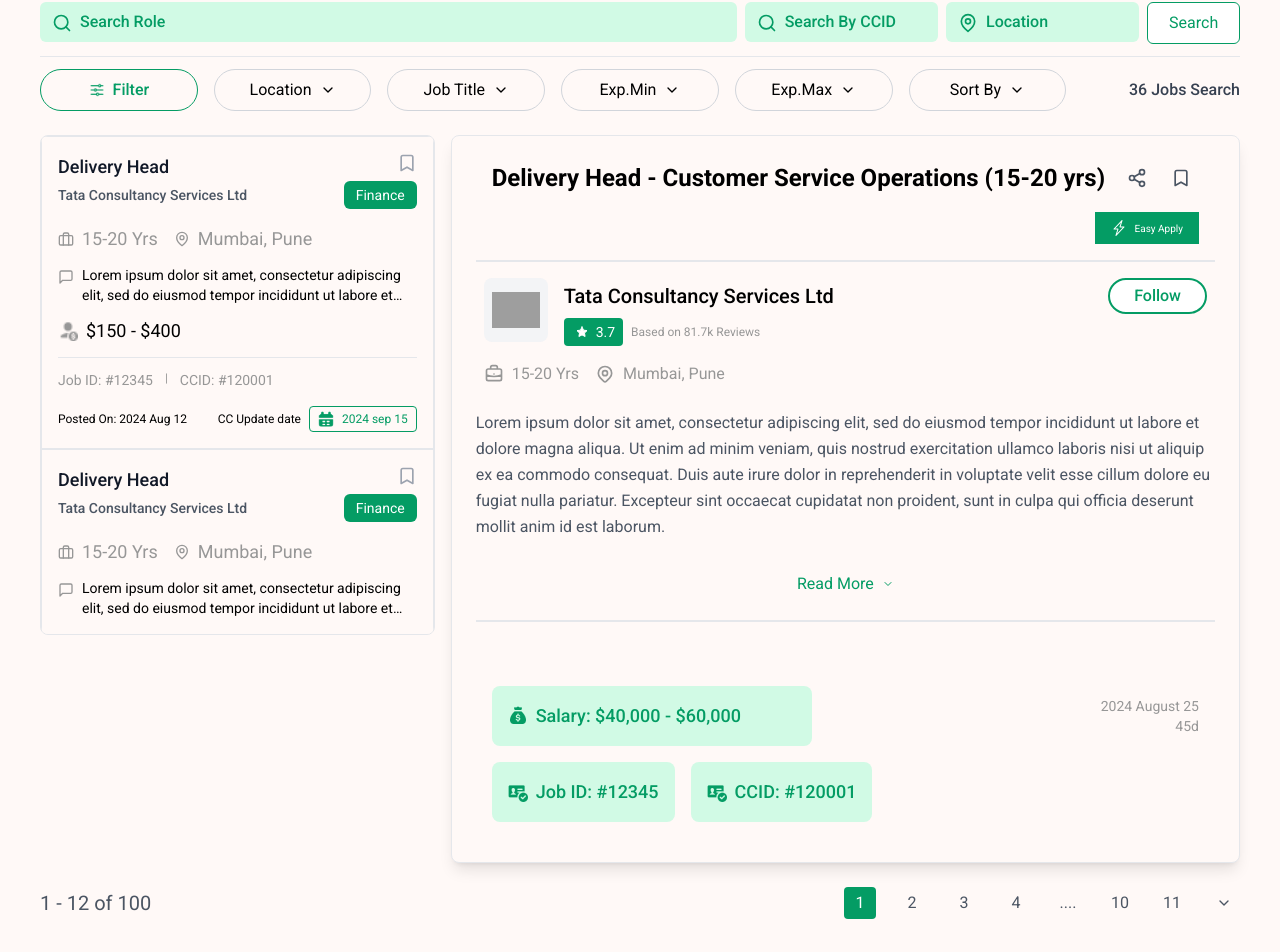
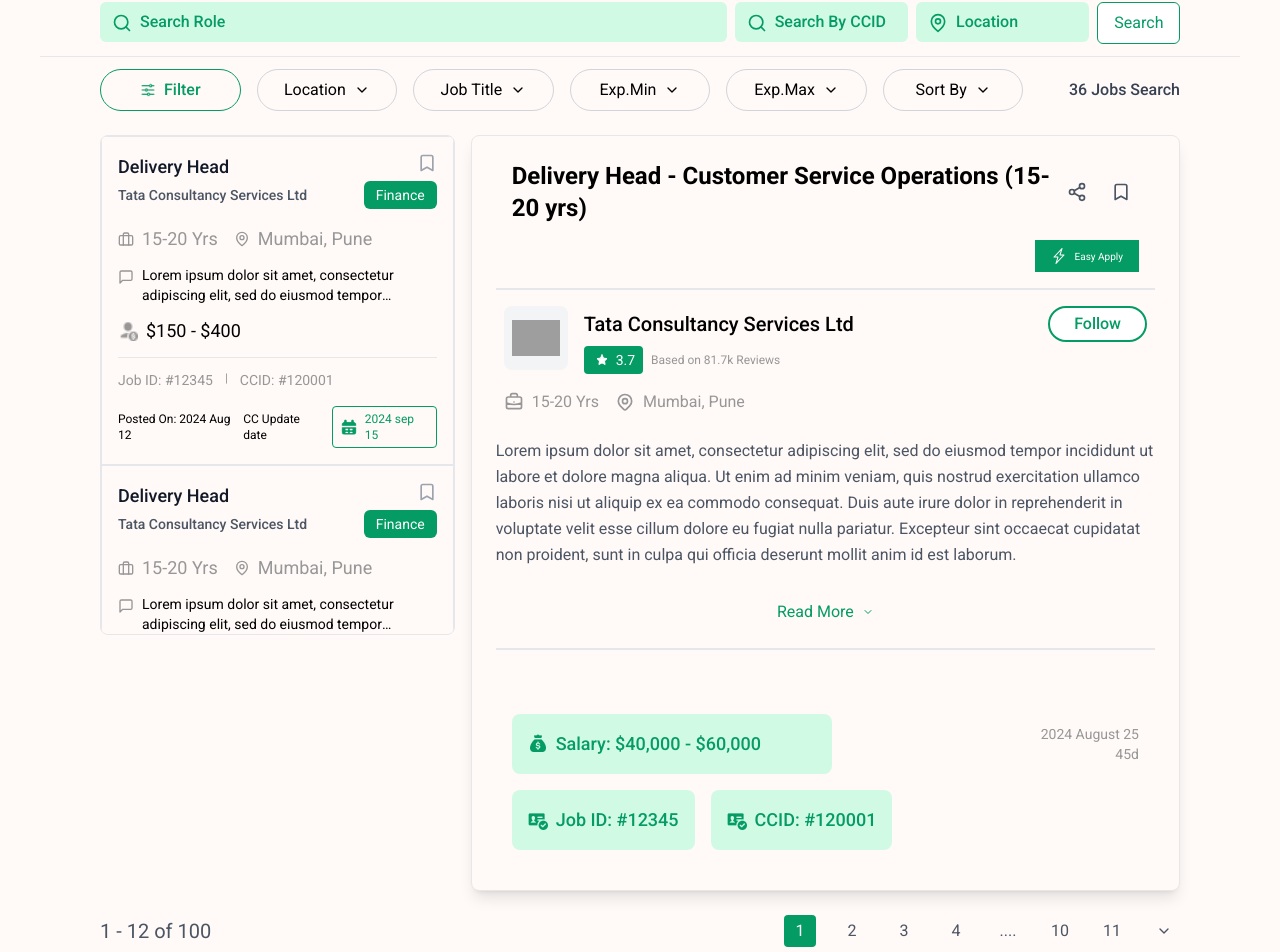
Before and after one commit to shanakasp/web-app, a React (Create React App) app: page /jobs in a window 1280 px wide. Shown: the part 107-1059 px from the top of the page. Built offline with nearby package versions, Linux system fonts and the light colour scheme; grey boxes are pictures that could not be loaded; a web font is replaced by a local one.

Commit message:
modified JobDetail.jsx and Jobs.jsx in jobs

```diff
--- a/src/pages/jobs/JobDetail.jsx
+++ b/src/pages/jobs/JobDetail.jsx
@@ -5,7 +5,7 @@
 import salaryIcon from "../../Images/Money Bag.png";
 const JobDetail = () => {
   return (
-    <div className="max-w-4xl bg-[#fff9f7] rounded-lg shadow-lg p-6 border">
+    <div className="max-w-7xl bg-[#fff9f7] rounded-lg shadow-lg p-6 border">
       <div className="flex justify-between items-center px-4">
         {" "}
         {/* Added padding here */}
--- a/src/pages/jobs/Jobs.jsx
+++ b/src/pages/jobs/Jobs.jsx
@@ -8,10 +8,10 @@
   const [selectedJob, setSelectedJob] = useState(null);
 
   return (
-    <div className="max-w-full px-[2%] sm:p-10 mt-10">
+    <div className="max-w-full  sm:p-10 mt-10">
       <hr className="sm:mt-4" />
       {/* Search Section */}
-      <div className="grid grid-cols-1 sm:grid-cols-12 gap-2 py-3">
+      <div className="grid grid-cols-1 sm:grid-cols-12 gap-2 py-3 px-[5%]">
         {/* Search Role */}
         <div className="sm:col-span-7 relative">
           <div className="absolute inset-y-0 left-3 flex items-center">
@@ -55,7 +55,7 @@
       <hr />
 
       {/* Filters Section */}
-      <div className="grid grid-cols-1 sm:grid-cols-7 gap-4 mb-6 items-center w-full mt-3">
+      <div className="grid grid-cols-1 sm:grid-cols-7 gap-4 mb-6 items-center w-full mt-3 px-[5%]">
         <button className="flex items-center justify-center gap-2 px-4 py-2 rounded-full border border-[#049c64] text-[#049c64] font-medium">
           <img src={Filter} alt="Filter" className="h-4 w-4" />
           Filter
@@ -79,7 +79,7 @@
       </div>
 
       {/* Main Content */}
-      <div className="flex flex-col sm:flex-row w-full gap-4">
+      <div className="flex flex-col sm:flex-row w-full gap-4 px-[5%]">
         <div className="w-full sm:w-1/3">
           <LeftJobList onSelectJob={setSelectedJob} />
         </div>
@@ -89,7 +89,7 @@
       </div>
 
       {/* Pagination */}
-      <div className="flex items-center justify-between mt-6">
+      <div className="flex items-center justify-between mt-6 px-[5%]">
         <span className="text-base sm:text-xl text-gray-600">
           1 - 12 of 100
         </span>
```
